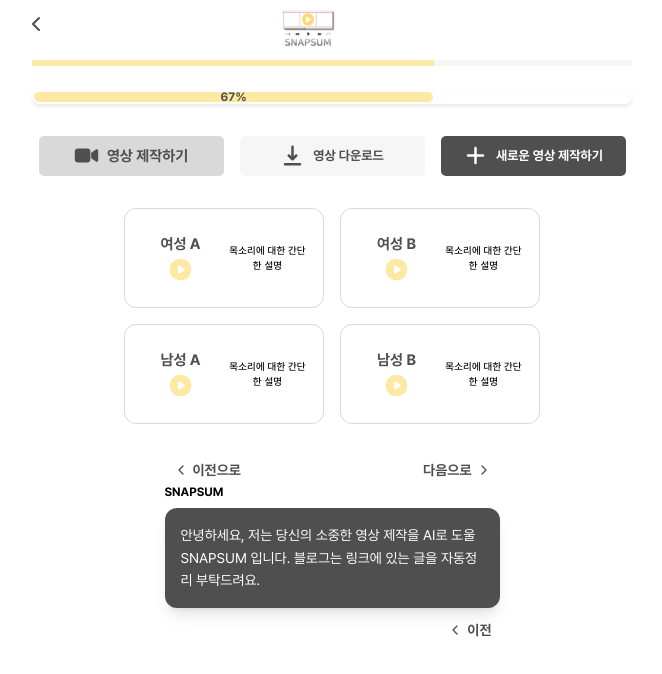
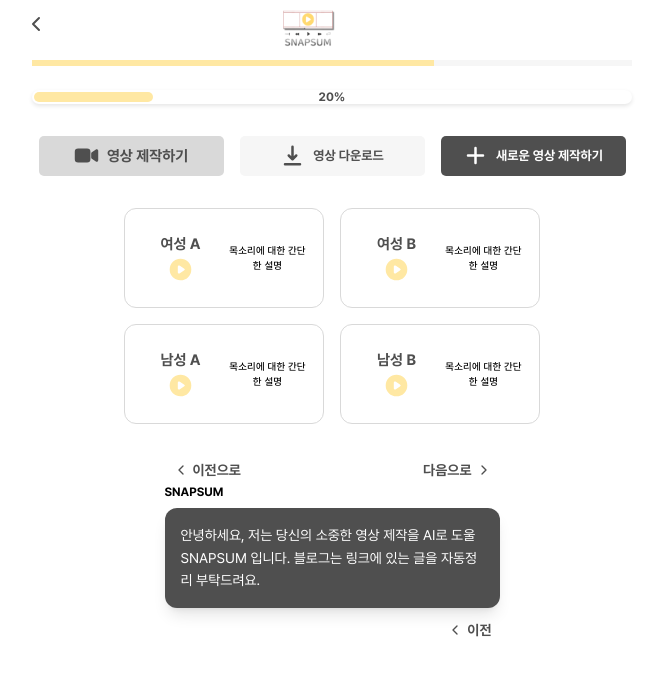
Before and after one commit to Elice-AI-Spark-Camp/SnapSum-frontend, a Next.js app: page /text in a window 1280 px wide. Shown: the top 674 px of the page, without its empty margins (332-994 px from the left). Built offline with nearby package versions, Linux system fonts and the light colour scheme.

Commit message:
💄 design: 프로그래스 바 정렬 개선

```diff
--- a/src/components/common/Button.tsx
+++ b/src/components/common/PlatformButton.tsx
@@ -20,7 +20,7 @@
       onClick={onClick}
       className={`
         w-[100px] h-[50px]
-        rounded-[10px]
+        rounded-[5px]
         font-bold text-[0.625rem]
         flex flex-col items-center justify-center
         transition-colors duration-200
--- a/src/components/common/ProgressBar.tsx
+++ b/src/components/common/ProgressBar.tsx
@@ -1,7 +1,10 @@
-// components/common/ProgressBar.tsx
+import { HiPlay } from "react-icons/hi";
+import { useState } from "react";
+import { IoInformationCircleOutline } from "react-icons/io5";
+
 interface ProgressBarProps {
   progress: number;
-  variant?: 'primary' | 'secondary';
+  variant?: "primary" | "secondary";
 }
 
 export default function ProgressBar({ progress, variant = "primary" }: ProgressBarProps) {
@@ -9,15 +12,15 @@
     if (variant === "primary") {
       return {
         bar: "bg-secondary h-1.5",
-        track: "bg-gray-light h-1.5 ",
-        showPercentage: false
+        track: "bg-gray-light h-1.5",
+        showPercentage: false,
       };
     }
     return {
-      wrapper: "p-[2px] bg-white rounded-[20px] shadow-[0_2px_4px_0_rgba(0,0,0,0.1)]",
+      wrapper: "p-[2px] bg-white rounded-[20px] shadow-[0_2px_4px_0_rgba(0,0,0,0.1)] relative",
       bar: "bg-secondary h-[10px] rounded-[20px] relative",
       track: "bg-white h-[10px] rounded-[20px]",
-      showPercentage: true
+      showPercentage: true,
     };
   };
 
@@ -25,20 +28,19 @@
 
   if (variant === "secondary") {
     return (
-      <div className="relative">
+      <div className="relative w-full">
         <div className={styles.wrapper}>
           <div className={styles.track}>
             <div
               className={`transition-all duration-300 ease-out ${styles.bar}`}
               style={{ width: `${Math.min(Math.max(progress, 0), 100)}%` }}
-            >
-              {styles.showPercentage && (
-                <span className="absolute inset-0 flex items-center justify-center text-xs font-bold text-primary">
-                  {progress}%
-                </span>
-              )}
-            </div>
+            />
           </div>
+          {styles.showPercentage && (
+            <span className="absolute top-1/2 left-1/2 transform -translate-x-1/2 -translate-y-1/2 text-xs font-bold text-primary">
+              {progress}%
+            </span>
+          )}
         </div>
       </div>
     );
--- a/src/pages/info.tsx
+++ b/src/pages/info.tsx
@@ -2,7 +2,7 @@
 import Layout from "@/components/layout/Layout";
 import { useState } from 'react';
 import Input from '@/components/common/Input';
-import Button from '@/components/common/Button';
+import PlatformButton from '@/components/common/PlatformButton';
 import { HiPlay } from 'react-icons/hi';
 import Image from 'next/image';
 import { useRouter } from 'next/router';
@@ -95,27 +95,27 @@
         />
 
         <div className="flex gap-4 justify-center w-full">
-          <Button
+          <PlatformButton
             icon={<Image src="/assets/icons/YouTube.png" width={30} height={20} alt="Youtube" />}
             isSelected={selectedPlatform === 'youtube'}
             onClick={() => setSelectedPlatform('youtube')}
           >
             youtube
-          </Button>
-          <Button
+          </PlatformButton>
+          <PlatformButton
             icon={<Image src="/assets/icons/TikTok.png" width={20} height={20} alt="TikTok" />}
             isSelected={selectedPlatform === 'tiktok'}
             onClick={() => setSelectedPlatform('tiktok')}
           >
             tiktok
-          </Button>
-          <Button
+          </PlatformButton>
+          <PlatformButton
             icon={<Image src="/assets/icons/Instagram.png" width={20} height={20} alt="Instagram" />}
             isSelected={selectedPlatform === 'instagram'}
             onClick={() => setSelectedPlatform('instagram')}
           >
             instagram
-          </Button>
+          </PlatformButton>
         </div>
 
         <button
--- a/src/pages/text.tsx
+++ b/src/pages/text.tsx
@@ -19,7 +19,7 @@
         <div className="w-[600px] left-0 right-0 bg-white z-10">
           <ProgressBar progress={67} variant="primary" />
           <div className="h-6" /> {/* 간격 */}
-          <ProgressBar progress={67} variant="secondary" />
+          <ProgressBar progress={20} variant="secondary" />
         </div>
         <div className="flex gap-4">
           <VideoButton
```
